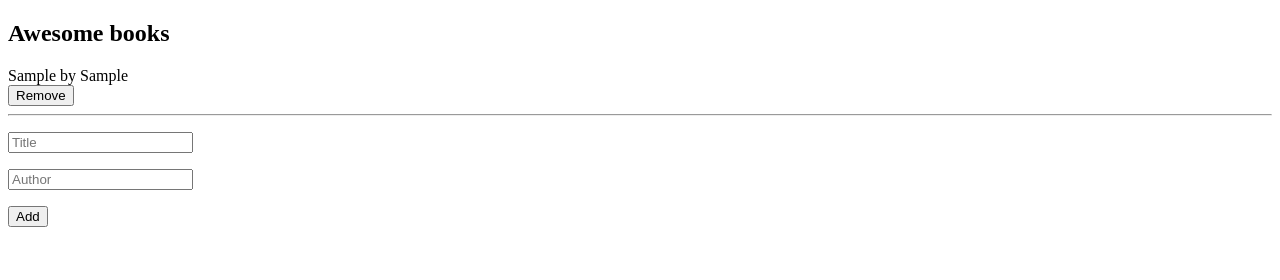
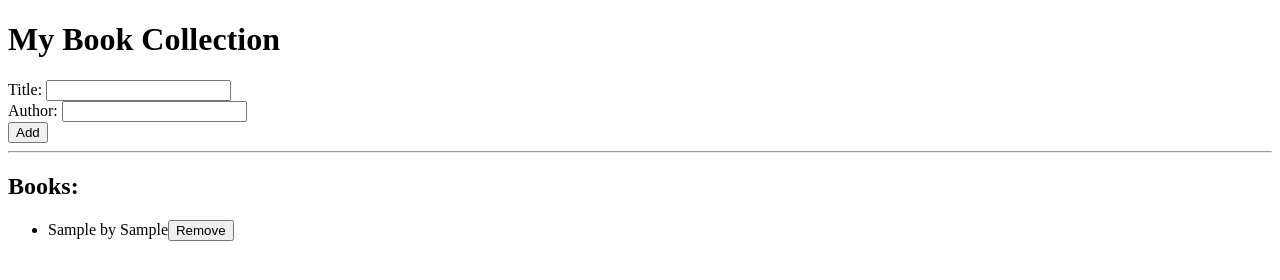
Before and after one commit to NalianAchei2020/Awesome_Books, a website: page index.html in a window 1280 px wide. Both pictures are taken after typing "Sample", "Sample" into the empty fields and a click on the button "Add". Drawn offline with Linux system fonts and the light colour scheme.

Commit message:
add file

```diff
--- a/file.js
+++ b/file.js
@@ -1,44 +1,40 @@
 /* eslint-disable no-use-before-define */
-const bookTitle = document.getElementById('bookTitle');
-const bookAuthor = document.getElementById('bookauthor');
-const addButton = document.getElementById('add');
-const main = document.querySelector('.main');
+const books = [];
 
-let books = JSON.parse(localStorage.getItem('books')) || [];
+function displayBooks() {
+  const bookList = document.getElementById('book-list');
+  bookList.innerHTML = '';
+  books.forEach((book) => {
+    const li = document.createElement('li');
+    const text = document.createTextNode(`${book.title} by ${book.author}`);
+    const removeBtn = document.createElement('button');
+    removeBtn.innerText = 'Remove';
+    removeBtn.addEventListener('click', () => removeBook(book));
+    li.appendChild(text);
+    li.appendChild(removeBtn);
+    bookList.appendChild(li);
+  });
+}
 
-const addBook = (title, author) => {
-  const book = { title, author };
+function addBook() {
+  const title = document.getElementById('title').value;
+  const author = document.getElementById('author').value;
+  const book = {
+    title,
+    author,
+  };
   books.push(book);
-  localStorage.setItem('books', JSON.stringify(books));
-  display();
-};
-const removeBook = (title) => {
-  books = books.filter((book) => book.title !== title);
-  localStorage.setItem('books', JSON.stringify(books));
-  display();
-};
-const display = () => {
-  main.innerHTML = '';
-  books.forEach((book) => {
-    const span = document.createElement('span');
-    span.textContent = `${book.title} by ${book.author}`;
-    const br = document.createElement('br');
-    span.appendChild(br);
-    const removeButton = document.createElement('button');
-    removeButton.textContent = 'Remove';
-    removeButton.addEventListener('click', () => removeBook(book.title));
-    span.appendChild(removeButton);
-    const line = document.createElement('hr');
-    span.appendChild(line);
-    main.appendChild(span);
-  });
-};
-addButton.addEventListener('click', () => {
-  const title = bookTitle.value;
-  const author = bookAuthor.value;
-  addBook(title, author);
-  bookTitle.value = '';
-  bookAuthor.value = '';
-});
+  displayBooks();
+  document.getElementById('title').value = '';
+  document.getElementById('author').value = '';
+}
 
-display();
+function removeBook(book) {
+  const index = books.indexOf(book);
+  if (index > -1) {
+    books.splice(index, 1);
+  }
+  displayBooks();
+}
+
+document.getElementById('add-btn').addEventListener('click', addBook);
--- a/index.html
+++ b/index.html
@@ -6,21 +6,19 @@
     <title>Awesome Books</title>
 </head>
 <body>
-   <section>
-    <h1>Awesome books</h1>
-    <article class="main">
-
-    </article>
-   </section>
-   <section class="books">
-   <p>
-    <input type="text" placeholder="Title" name="title" id="bookTitle"/>
-   </p>
-   <p>
-    <input type="text" placeholder="Author" name="author" id="bookauthor"/>
-   </p>
-    <button id="add">Add</button>
-   </section>
+    <h1>My Book Collection</h1>
+    <div>
+        <label for="title">Title:</label>
+        <input type="text" id="title">
+    </div>
+    <div>
+        <label for="author">Author:</label>
+        <input type="text" id="author">
+    </div>
+    <button id="add-btn">Add</button>
+    <hr>
+    <h2>Books:</h2>
+    <ul id="book-list"></ul>
 
    <script src="file.js"></script>
 </body>
```
Also changed, not shown: module/date.js (added).
